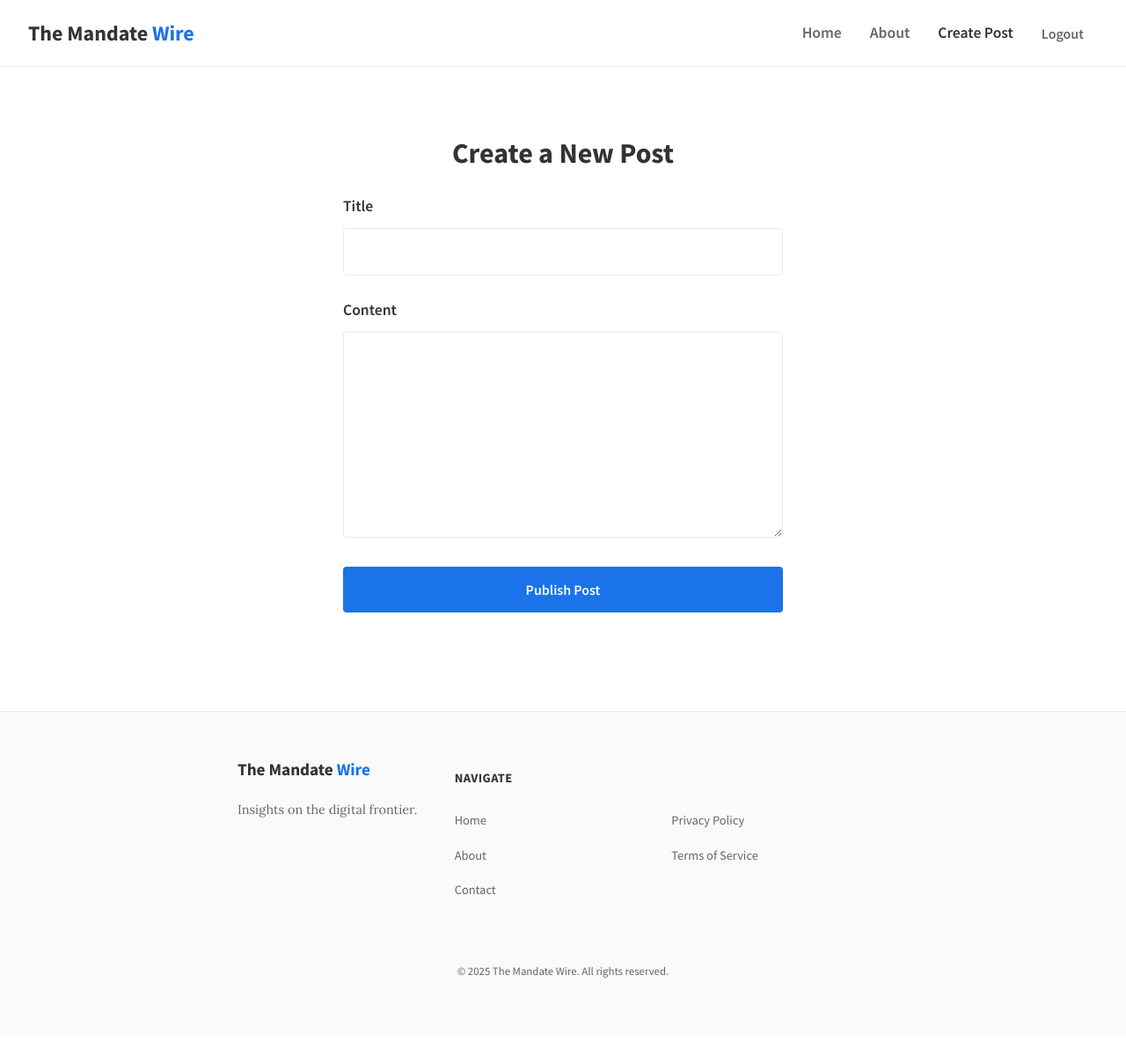
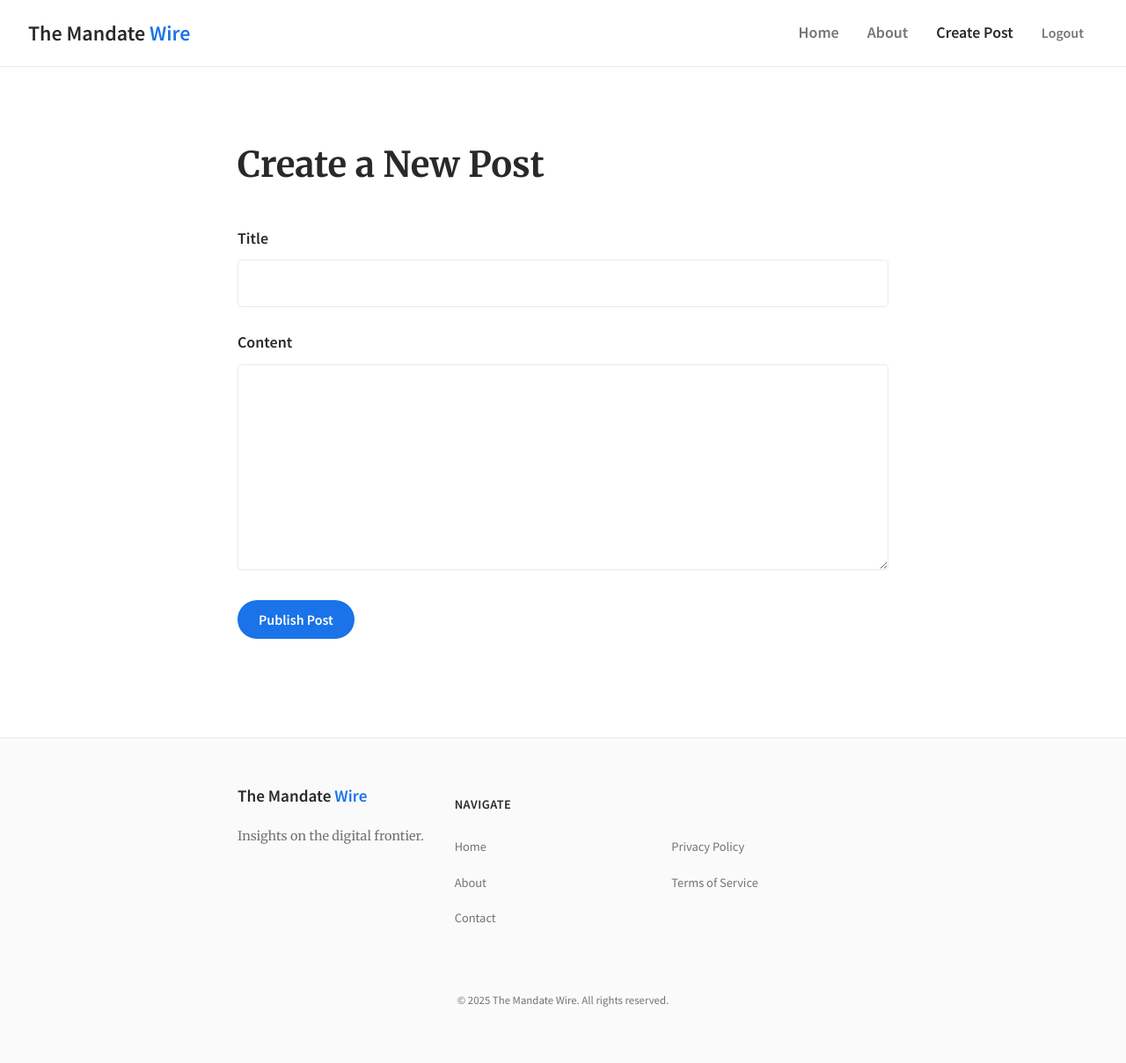
Before and after one commit to tuneshwarpyjamaa/tmw_blog, a Node server app: page /posts/create in a window 1280 px wide. Shown: the whole page at 88% size. Before the commit the page ends 1111 px from the top, so only its background shows below. Run offline with Node 20, Linux system fonts and the light colour scheme; the visitor is signed in with stand-in values (Sample User, id 1); some libraries are stand-ins or nearby versions.

Commit message:
feat: Overhaul UI/UX and integrate Rich Text Editor
This commit introduces a major overhaul of the user interface and user experience to align with the aesthetic of Medium.com. It also replaces the standard textarea for post creation and editing with the TinyMCE rich text editor.

Key changes include:
- A new, modern, and minimalist design in `public/style.css`.
- Updated EJS templates (`views/home.ejs`, `views/post.ejs`) to match the new design.
- Integration of TinyMCE in `views/create.ejs` and `views/edit.ejs`.

Note: This commit includes a known security vulnerability (XSS) due to rendering unescaped HTML from the rich text editor. This was a deliberate choice to avoid backend changes as per user instructions.

```diff
--- a/public/style.css
+++ b/public/style.css
@@ -1,22 +1,24 @@
-@import url('https://fonts.googleapis.com/css2?family=Lora:wght@400;600&family=Source+Sans+Pro:wght@400;600;700&display=swap');
+@import url('https://fonts.googleapis.com/css2?family=Merriweather:wght@400;700&family=Source+Sans+Pro:wght@400;600&display=swap');
 
 :root {
     --bg-color: #FFFFFF;
-    --text-color: #333333;
-    --meta-color: #666666;
+    --text-color: rgba(0, 0, 0, 0.84);
+    --meta-color: rgba(0, 0, 0, 0.54);
     --border-color: #EAEAEA;
     --accent-color: #1a73e8;
     --header-bg: rgba(255, 255, 255, 0.97);
+    --font-serif: 'Merriweather', serif;
+    --font-sans: 'Source Sans Pro', sans-serif;
 }
 
 body {
-    font-family: 'Lora', serif;
+    font-family: var(--font-serif);
     margin: 0;
     padding: 0;
     background-color: var(--bg-color);
     color: var(--text-color);
     line-height: 1.8;
-    font-size: 1.1rem;
+    font-size: 1.125rem; /* 18px */
     -webkit-font-smoothing: antialiased;
 }
 
@@ -34,9 +36,9 @@ header {
 }
 
 .logo {
-    font-family: 'Source Sans Pro', sans-serif;
+    font-family: var(--font-sans);
     font-size: 1.5rem;
-    font-weight: 700;
+    font-weight: 600;
     color: var(--text-color);
 }
 
@@ -50,7 +52,7 @@ nav {
 }
 
 nav a {
-    font-family: 'Source Sans Pro', sans-serif;
+    font-family: var(--font-sans);
     color: var(--meta-color);
     margin: 0 1rem;
     text-decoration: none;
@@ -63,7 +65,7 @@ nav a:hover, nav a.active {
 }
 
 .nav-button {
-    font-family: 'Source Sans Pro', sans-serif;
+    font-family: var(--font-sans);
     background: none;
     border: none;
     color: var(--meta-color);
@@ -84,32 +86,28 @@ nav a:hover, nav a.active {
 }
 
 main {
-    max-width: 1200px;
+    max-width: 740px;
     margin: 0 auto;
     padding: 3rem 2rem;
 }
 
 .article-feed {
-    display: grid;
-    grid-template-columns: repeat(4, 1fr);
-    gap: 2rem;
+    display: flex;
+    flex-direction: column;
+    gap: 3rem;
 }
 
 .article-card {
-    background-color: #fff;
-    border: 1px solid var(--border-color);
-    border-radius: 8px;
-    padding: 1.5rem;
-    box-shadow: 0 2px 4px rgba(0,0,0,0.1);
-    transition: box-shadow 0.3s;
+    border-bottom: 1px solid var(--border-color);
+    padding-bottom: 2rem;
 }
 
-.article-card:hover {
-    box-shadow: 0 4px 8px rgba(0,0,0,0.15);
+.article-card:last-child {
+    border-bottom: none;
 }
 
 .article-content .meta {
-    font-family: 'Source Sans Pro', sans-serif;
+    font-family: var(--font-sans);
     color: var(--meta-color);
     font-size: 0.9rem;
     margin-bottom: 0.5rem;
@@ -117,7 +115,7 @@ main {
 }
 
 .article-content h2 {
-    font-family: 'Source Sans Pro', sans-serif;
+    font-family: var(--font-sans);
     font-size: 1.8rem;
     font-weight: 700;
     margin: 0.5rem 0;
@@ -136,9 +134,9 @@ main {
 }
 
 .read-more {
-    font-family: 'Source Sans Pro', sans-serif;
+    font-family: var(--font-sans);
     text-decoration: none;
-    color: var(--accent-color);
+    color: var(--meta-color);
     font-weight: 600;
     font-size: 0.9rem;
 }
@@ -162,9 +160,9 @@ footer {
 }
 
 .footer-logo {
-    font-family: 'Source Sans Pro', sans-serif;
+    font-family: var(--font-sans);
     font-size: 1.2rem;
-    font-weight: 700;
+    font-weight: 600;
     color: var(--text-color);
     margin-bottom: 1rem;
 }
@@ -179,7 +177,7 @@ footer {
 }
 
 .footer-section h3 {
-    font-family: 'Source Sans Pro', sans-serif;
+    font-family: var(--font-sans);
     font-size: 0.9rem;
     font-weight: 700;
     color: var(--text-color);
@@ -197,7 +195,7 @@ footer {
 }
 
 .footer-section ul li a {
-    font-family: 'Source Sans Pro', sans-serif;
+    font-family: var(--font-sans);
     color: var(--meta-color);
     text-decoration: none;
     font-size: 0.9rem;
@@ -210,17 +208,171 @@ footer {
 
 .copyright {
     text-align: center;
-    font-family: 'Source Sans Pro', sans-serif;
+    font-family: var(--font-sans);
     color: var(--meta-color);
     font-size: 0.8rem;
     margin-top: 3rem;
 }
 
-@media (max-width: 1024px) {
-    .article-feed {
-        grid-template-columns: repeat(2, 1fr);
-        gap: 1.5rem;
-    }
+/* Article Detail */
+.article-detail .article-header {
+    margin-bottom: 2rem;
+}
+
+.article-detail .article-header h1 {
+    font-family: var(--font-serif);
+    font-size: 2.8rem;
+    font-weight: 700;
+    margin: 0;
+    line-height: 1.2;
+}
+
+.article-detail .article-header .meta {
+    font-family: var(--font-sans);
+    color: var(--meta-color);
+    font-size: 1rem;
+    margin-top: 1rem;
+}
+
+.article-detail .article-body {
+    font-size: 1.2rem;
+    line-height: 1.8;
+}
+
+.article-actions {
+    margin-top: 2rem;
+    display: flex;
+    gap: 1rem;
+}
+
+/* Comments */
+.comments {
+    margin-top: 4rem;
+    border-top: 1px solid var(--border-color);
+    padding-top: 2rem;
+}
+
+.comments h2 {
+    font-family: var(--font-sans);
+    font-size: 1.5rem;
+    font-weight: 700;
+    margin-bottom: 2rem;
+}
+
+.comment-list .comment {
+    border-bottom: 1px solid var(--border-color);
+    padding: 1.5rem 0;
+}
+
+.comment-list .comment:last-child {
+    border-bottom: none;
+}
+
+.comment .meta {
+    font-family: var(--font-sans);
+    font-size: 0.9rem;
+    color: var(--meta-color);
+    margin-bottom: 0.5rem;
+}
+
+.comment p {
+    margin: 0;
+}
+
+.comment-form {
+    margin-top: 2rem;
+}
+
+.comment-form textarea {
+    width: 100%;
+    padding: 1rem;
+    border: 1px solid var(--border-color);
+    border-radius: 4px;
+    font-family: var(--font-serif);
+    font-size: 1rem;
+    margin-bottom: 1rem;
+    resize: vertical;
+    box-sizing: border-box;
+}
+
+/* Forms */
+.form-container {
+    max-width: 740px;
+    margin: 0 auto;
+}
+
+.form-container h1 {
+    font-family: var(--font-serif);
+    font-size: 2.5rem;
+    font-weight: 700;
+    margin-bottom: 2rem;
+}
+
+.form-group {
+    margin-bottom: 1.5rem;
+}
+
+.form-group label {
+    display: block;
+    font-family: var(--font-sans);
+    font-weight: 600;
+    margin-bottom: 0.5rem;
+}
+
+.form-group input,
+.form-group textarea {
+    width: 100%;
+    padding: 1rem;
+    border: 1px solid var(--border-color);
+    border-radius: 4px;
+    font-family: var(--font-serif);
+    font-size: 1rem;
+    box-sizing: border-box;
+}
+
+.form-group textarea {
+    min-height: 200px;
+}
+
+.error-message {
+    color: #D32F2F;
+    background-color: #FFCDD2;
+    padding: 1rem;
+    border-radius: 4px;
+    margin-bottom: 1.5rem;
+    text-align: center;
+}
+
+/* Buttons */
+.button {
+    display: inline-block;
+    background-color: var(--accent-color);
+    color: #fff;
+    padding: 0.75rem 1.5rem;
+    border: none;
+    border-radius: 9999px;
+    font-family: var(--font-sans);
+    font-weight: 600;
+    text-decoration: none;
+    cursor: pointer;
+    transition: background-color 0.3s;
+    font-size: 1rem;
+}
+
+.button:hover {
+    background-color: #145cb5;
+}
+
+.button-delete {
+    background-color: #D32F2F;
+}
+
+.button-delete:hover {
+    background-color: #C62828;
+}
+
+.comment-form button {
+    width: auto;
 }
 
 @media (max-width: 768px) {
@@ -245,191 +397,4 @@ footer {
         padding: 2rem 1rem;
         max-width: 100%;
     }
-
-    .article-feed {
-        grid-template-columns: repeat(1, 1fr);
-        gap: 1rem;
-    }
-
-    .footer-content {
-        flex-direction: column;
-    }
-
-    .footer-section {
-        margin-bottom: 2rem;
-    }
 }
-
-/* Article Detail */
-.article-detail .article-header {
-    margin-bottom: 2rem;
-    text-align: center;
-}
-
-.article-detail .article-header h1 {
-    font-family: 'Source Sans Pro', sans-serif;
-    font-size: 2.8rem;
-    font-weight: 700;
-    margin: 0;
-    line-height: 1.2;
-}
-
-.article-detail .article-header .meta {
-    font-family: 'Source Sans Pro', sans-serif;
-    color: var(--meta-color);
-    font-size: 1rem;
-    margin-top: 1rem;
-}
-
-.article-detail .article-body {
-    font-size: 1.2rem;
-    line-height: 1.8;
-}
-
-.article-actions {
-    margin-top: 2rem;
-    display: flex;
-    gap: 1rem;
-}
-
-/* Comments */
-.comments {
-    margin-top: 4rem;
-    border-top: 1px solid var(--border-color);
-    padding-top: 2rem;
-}
-
-.comments h2 {
-    font-family: 'Source Sans Pro', sans-serif;
-    font-size: 1.5rem;
-    font-weight: 700;
-    margin-bottom: 2rem;
-}
-
-.comment-list .comment {
-    border-bottom: 1px solid var(--border-color);
-    padding: 1.5rem 0;
-}
-
-.comment-list .comment:last-child {
-    border-bottom: none;
-}
-
-.comment .meta {
-    font-family: 'Source Sans Pro', sans-serif;
-    font-size: 0.9rem;
-    color: var(--meta-color);
-    margin-bottom: 0.5rem;
-}
-
-.comment p {
-    margin: 0;
-}
-
-.comment-form {
-    margin-top: 2rem;
-}
-
-.comment-form textarea {
-    width: 100%;
-    padding: 1rem;
-    border: 1px solid var(--border-color);
-    border-radius: 4px;
-    font-family: 'Lora', serif;
-    font-size: 1rem;
-    margin-bottom: 1rem;
-    resize: vertical;
-    box-sizing: border-box;
-}
-
-/* Forms */
-.form-container {
-    max-width: 500px;
-    margin: 0 auto;
-    text-align: center;
-}
-
-.form-container h1 {
-    font-family: 'Source Sans Pro', sans-serif;
-    font-size: 2rem;
-    font-weight: 700;
-    margin-bottom: 1rem;
-}
-
-.form-container p {
-    color: var(--meta-color);
-    margin-bottom: 2rem;
-}
-
-.form-group {
-    margin-bottom: 1.5rem;
-    text-align: left;
-}
-
-.form-group label {
-    display: block;
-    font-family: 'Source Sans Pro', sans-serif;
-    font-weight: 600;
-    margin-bottom: 0.5rem;
-}
-
-.form-group input,
-.form-group textarea {
-    width: 100%;
-    padding: 1rem;
-    border: 1px solid var(--border-color);
-    border-radius: 4px;
-    font-family: 'Lora', serif;
-    font-size: 1rem;
-    box-sizing: border-box;
-}
-
-.error-message {
-    color: #D32F2F;
-    background-color: #FFCDD2;
-    padding: 1rem;
-    border-radius: 4px;
-    margin-bottom: 1.5rem;
-    text-align: center;
-}
-
-.form-footer {
-    margin-top: 2rem;
-    font-size: 0.9rem;
-}
-
-/* Buttons */
-.button {
-    display: inline-block;
-    background-color: var(--accent-color);
-    color: #fff;
-    padding: 1rem 2rem;
-    border: none;
-    border-radius: 4px;
-    font-family: 'Source Sans Pro', sans-serif;
-    font-weight: 600;
-    text-decoration: none;
-    cursor: pointer;
-    transition: background-color 0.3s;
-    font-size: 1rem;
-    width: 100%;
-    box-sizing: border-box;
-}
-
-.button:hover {
-    background-color: #145cb5;
-}
-
-.button-delete {
-    background-color: #D32F2F;
-    width: auto;
-}
-
-.button-delete:hover {
-    background-color: #C62828;
-}
-
-.comment-form button {
-    width: auto;
-    padding: 0.8rem 1.5rem;
-}
--- a/views/create.ejs
+++ b/views/create.ejs
@@ -5,6 +5,14 @@
     <meta name="viewport" content="width=device-width, initial-scale=1.0">
     <title>Create New Post - The Mandate Wire</title>
     <link rel="stylesheet" href="/style.css">
+    <script src="https://cdn.tiny.cloud/1/no-api-key/tinymce/7/tinymce.min.js" referrerpolicy="origin"></script>
+    <script>
+      tinymce.init({
+        selector: '#content',
+        plugins: 'lists link image',
+        toolbar: 'undo redo | blocks | bold italic | bullist numlist | link image'
+      });
+    </script>
 </head>
 <body>
     <header>
--- a/views/post.ejs
+++ b/views/post.ejs
@@ -35,7 +35,7 @@
             </header>
 
             <div class="article-body">
-                <p><%= post.content.replace(/\n/g, '<br>') %></p>
+                <%- post.content %>
             </div>
 
             <% if (userId && userId == post.author_id) { %>
```
Also changed, not shown: views/edit.ejs (+8 -0 lines).
